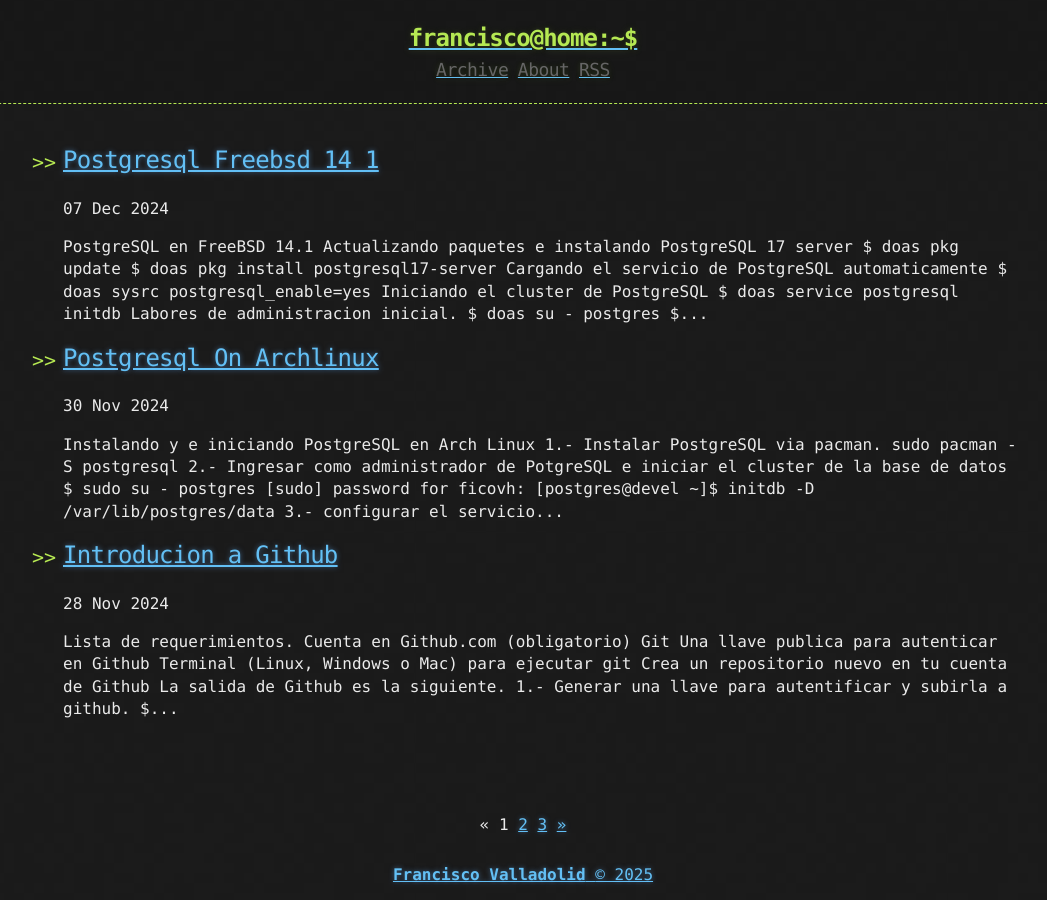
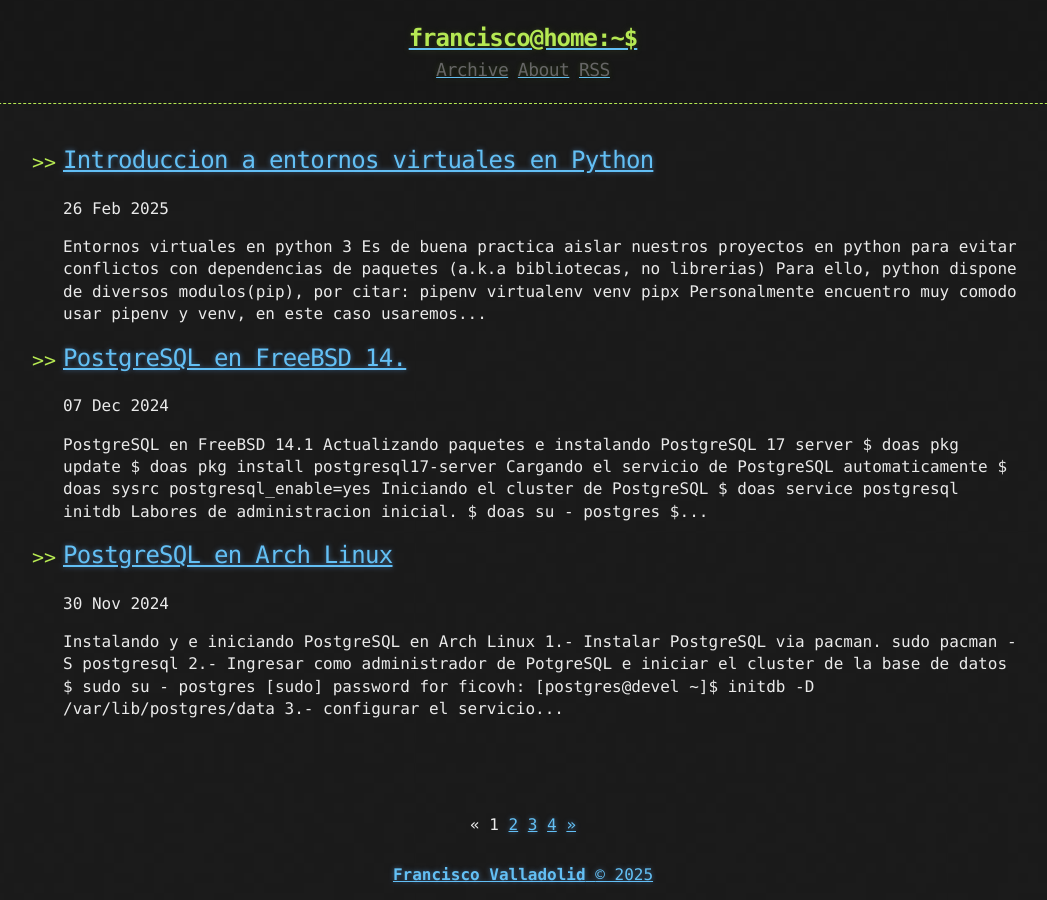
Before and after one commit to ficovh/myblog-jekyll, a Jekyll site: the page built from index.html, in a window 1280 px wide. Shown: the whole page, without its empty margins (117-1164 px from the left). Built offline with Jekyll 4.4.1, drawn with Linux system fonts in a browser that asks for light colours; the list of posts is cut into pages by our own code.

Commit message:
add python venv post

````diff
--- a/_posts/2024-11-30-PostgreSQL-On-ArchLinux.md
+++ b/_posts/2024-11-30-PostgreSQL-On-ArchLinux.md
@@ -1,3 +1,7 @@
+---
+title: PostgreSQL en Arch Linux
+published: true
+---
 # Instalando y e iniciando PostgreSQL en Arch Linux
 
 ### 1.- Instalar PostgreSQL via pacman.
--- /dev/null
+++ b/_posts/2025-02-26-python-virtual-env-basics.md
@@ -0,0 +1,64 @@
+---
+title: Introduccion a entornos virtuales en Python
+published: true
+---
+
+# Entornos virtuales en python 3
+
+Es de buena practica aislar nuestros proyectos en python para evitar
+conflictos con dependencias de paquetes (a.k.a bibliotecas, no librerias)
+Para ello, python dispone de diversos modulos(pip), por citar:
+
+* pipenv
+* virtualenv
+* venv
+* pipx
+
+Personalmente encuentro muy comodo usar pipenv y venv, en este caso usaremos venv.
+Este documento asume que python y pip está instalado en tu computadora.
+
+Creamos un directorio de trabajo para nuestro proyecto, en sistemas tipo Unix,
+se haría de la siguiente manera.
+
+### Creando el directorio de trabajo.
+
+```
+  $ mkdir proyecto1
+  $ cd proyecto1
+  ~/proyecto1 $
+```
+
+### Creando el entorno.
+
+Siguiente paso es crear el entorno virtual para ejecutar modulos de python
+que usará nuestro proyecto, por citar: (pandas, jupyter, notebook, numpy, etc.)
+en nuestro caso usamos el modulo venv y el directorio para almacenar los modulos
+aislados se llamará .venv
+
+ ```
+~/proyecto1 $ python3 -m venv .venv
+ ```
+
+### Activando el enterno.
+
+```
+  ~/proyecto1 $ source .venv/bin/activate
+```
+
+### Instalando modulos
+
+```
+  ~/proyecto1 $ python -m pip install jupyter notebook pandas numpy seaborn matplotlib
+```
+
+En este punto, tenemos instalado nuestro entorno virtual de python con los modulos
+necesarios para comenzar nuesto proyecto.
+
+### Desactivando el entorno.
+
+Es de buena practica, salir del entorno cuando terminos de trabajar o necesitemos cambiar
+de proyecto, se hace de la siguiente manera.
+
+```
+ ~/proyecto1 $ deactivate
+```
````
Also changed, not shown: _posts/2024-12-07-PostgreSQL-FreeBSD-14-1.md (+4 -0 lines).
